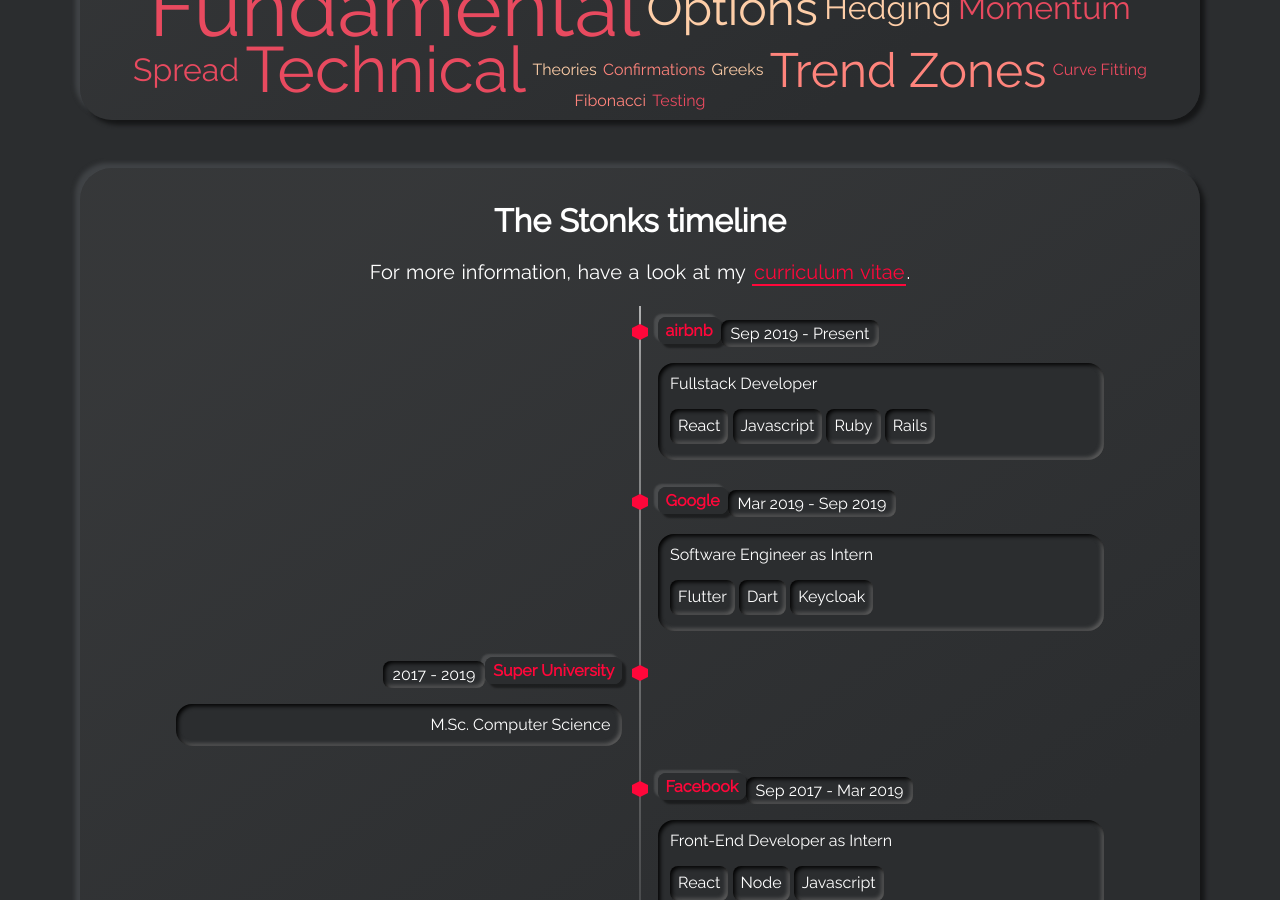
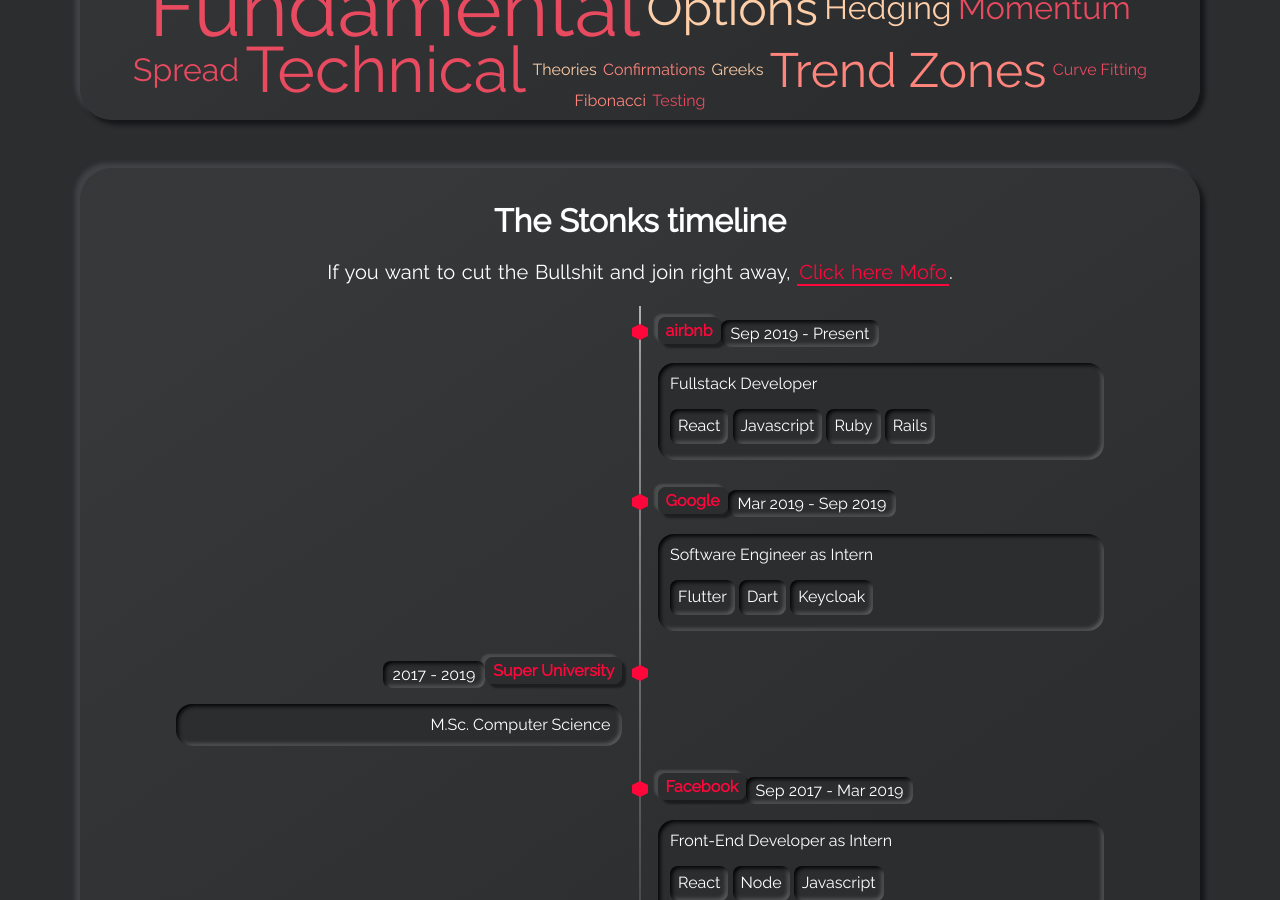
Before and after one commit to schoolofstonks/schoolofstonks, a Jekyll site: the page built from index.html, in a window 1280 px wide and 900 px high, scrolled down 1966 px. Built offline with Jekyll 4.4.1, drawn with Linux system fonts in a browser that asks for light colours.

Commit message:
Update section-timeline.html

```diff
--- a/_includes/section-timeline.html
+++ b/_includes/section-timeline.html
@@ -1,8 +1,8 @@
 <h1 class="title">{{site.timeline_title}}</h1>
 <p class="subtitle">
-  For more information, have a look at my
+  If you want to cut the Bullshit and join right away,
   <a class="highlight-link" href="{{site.cv_download_link}}" target="_blank" rel="noreferrer">
-    curriculum vitae
+    Click here Mofo
   </a>.
 </p>
 
```
